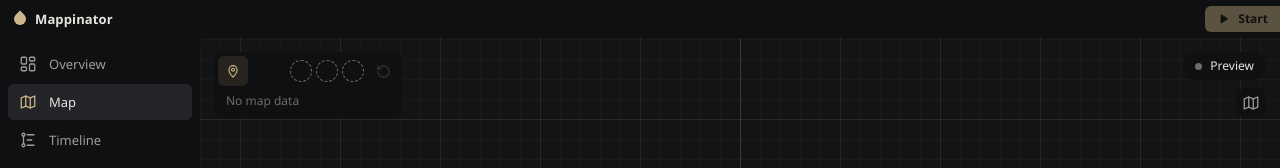
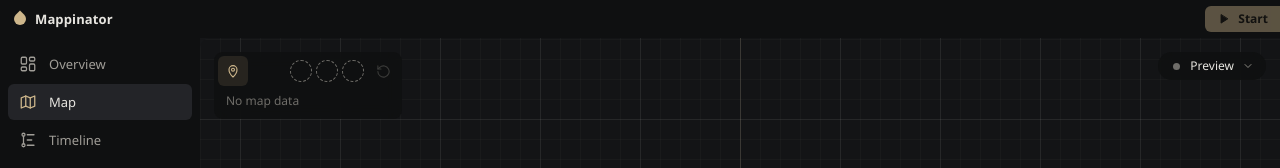
Before and after one commit to cranberriez/tarkov-mappinator, a React (Vite) app: page / in a window 1280 px wide. Shown: the top 168 px of the page. Built offline with nearby package versions, Linux system fonts and the light colour scheme.

Commit message:
feat: map switcher updates, live map notif & changes

```diff
--- a/src/components/Icons.tsx
+++ b/src/components/Icons.tsx
@@ -25,6 +25,7 @@ export const WindowMaximize = () => <svg width="10" height="10" viewBox="0 0 10
 export const WindowClose = () => <svg width="10" height="10" viewBox="0 0 10 10" aria-hidden="true"><path d="M0 0l10 10M10 0 0 10" stroke="currentColor" /></svg>;
 export const PinIcon = () => <Icon size={16}><path d="M12 21s-6-5.6-6-11a6 6 0 0 1 12 0c0 5.4-6 11-6 11z" /><circle cx="12" cy="10" r="2.2" /></Icon>;
 export const CaretIcon = () => <Icon size={12}><path d="m6 9 6 6 6-6" /></Icon>;
+export const SwitchIcon = () => <Icon size={12}><path d="M4 8h15l-4-4M20 16H5l4 4" /></Icon>;
 export const ResetIcon = () => <Icon size={15}><path d="M3 12a9 9 0 1 0 3-6.7L3 8" /><path d="M3 3v5h5" /></Icon>;
 export const TerrainIcon = () => <Icon size={16}><path d="m2.5 19 6-9 4 5.5 2.5-3.5 6.5 7z" /><circle cx="16.5" cy="6.5" r="2" /></Icon>;
 export const ExpandIcon = () => <Icon size={14}><path d="M14 4h6v6M10 20H4v-6M20 4l-7 7M4 20l7-7" /></Icon>;
--- a/src/components/MapSwitcher.tsx
+++ b/src/components/MapSwitcher.tsx
@@ -1,22 +1,48 @@
 import { useState } from "react";
-import { MapIcon } from "./Icons";
+import { CaretIcon, SwitchIcon } from "./Icons";
 
 export type MapOption = { key: string; label: string };
+/** What the dot says: the shown map is the live raid ("live"), a raid is live elsewhere ("elsewhere"), nothing is live ("idle") or the app is disconnected ("offline"). */
+export type MapState = "live" | "elsewhere" | "idle" | "offline";
 
 /**
- * Inset square button that opens a list of maps to browse. Picking one shows it in the map view until
- * the view goes back to following the raid.
+ * Top right pill showing the map being viewed, with a dropdown list of maps to browse. Picking one shows it
+ * in the map view until the view goes back to following the raid. While a raid is live elsewhere, the dot
+ * and name turn into a button that jumps back to it.
  */
-export function MapSwitcher({ maps, current, onSelect }: {
+export function MapSwitcher({ maps, current, label, floor, state, liveName, onSelect, onSwitch }: {
   maps: MapOption[];
   /** Key of the map being shown. */
   current: string | null;
+  /** Name of the map being shown, or a placeholder. */
+  label: string;
+  /** Name of the floor being shown, if any. */
+  floor?: string;
+  state: MapState;
+  /** Name of the live raid's map, for the switch button. */
+  liveName?: string | null;
   onSelect: (key: string) => void;
+  /** Go to the live raid's map. */
+  onSwitch: () => void;
 }) {
   const [open, setOpen] = useState(false);
-  return <div className="map-switch">
-    <button type="button" className={`map-switch-button ${open ? "active" : ""}`} aria-expanded={open}
-      title={open ? "Hide maps" : "Browse maps"} onClick={() => setOpen(!open)}><MapIcon /></button>
+  const toggle = () => setOpen(!open);
+  const caret = <span className="map-caret"><CaretIcon /></span>;
+  const dot = <span className={`dot ${state === "elsewhere" ? "pulse warn" : state === "live" ? "ok" : state === "offline" ? "bad" : ""}`} />;
+  const text = <>{label}{floor && <span className="faint">{floor}</span>}</>;
+  return <div className={`map-switch ${open ? "open" : ""}`}>
+    <div className="map-chip">
+      {state === "elsewhere" ? <>
+        <button type="button" className="map-chip-part map-chip-jump" title={`Switch to ${liveName ?? "live map"}`} onClick={onSwitch}>
+          <span className="map-chip-mark">{dot}<SwitchIcon /></span>{label}
+        </button>
+        <button type="button" className="map-chip-part" aria-expanded={open} title={open ? "Hide maps" : "Browse maps"} onClick={toggle}>
+          {floor && <span className="faint">{floor}</span>}{caret}
+        </button>
+      </> : <button type="button" className="map-chip-part" aria-expanded={open} title={open ? "Hide maps" : "Browse maps"} onClick={toggle}>
+        <span className="map-chip-mark">{dot}</span>{text}{caret}
+      </button>}
+    </div>
     {open && <div className="map-switch-list" role="listbox" aria-label="Maps">
       {maps.map((map) => <button key={map.key} type="button" role="option" aria-selected={map.key === current}
         className={`floor-row ${map.key === current ? "active" : ""}`}
--- a/src/pages/MapPage.tsx
+++ b/src/pages/MapPage.tsx
@@ -15,7 +15,7 @@ import { keys, load, save } from "../lib/persist";
 import { age, clock } from "../lib/format";
 import { useNow } from "../lib/useNow";
 import { CrosshairIcon, LayersIcon, MinusIcon, PlusIcon, SplitIcon, TerrainIcon } from "../components/Icons";
-import { MapSwitcher } from "../components/MapSwitcher";
+import { MapSwitcher, type MapState } from "../components/MapSwitcher";
 import { MapFloorPanel } from "../components/MapFloorPanel";
 import { RaidScrubber } from "../components/RaidScrubber";
 
@@ -299,6 +299,9 @@ export function MapPage({ scanner, viewing, onCloseViewing }: {
 
   const fresh = newest && !viewing ? freshness(newest.observed_at, now) : 0;
   const status = !desktop ? "preview" : connected ? "online" : "offline";
+  const shownKey = resolveGame(shownMap)?.key ?? null;
+  const liveRaid = scanner.running && live?.lifecycle === "active";
+  const mapState: MapState = status === "offline" ? "offline" : liveRaid && (viewing || shownKey !== (resolveGame(live.map)?.key ?? null)) ? "elsewhere" : liveRaid ? "live" : "idle";
 
   return <div className="map-page">
     <div ref={frame} className={`map-canvas ${calibration ? "calibrated" : ""}`} style={gridStyle}
@@ -344,8 +347,6 @@ export function MapPage({ scanner, viewing, onCloseViewing }: {
       {!newest && (onRaidMap || !calibration) && <p className={`map-empty ${calibration ? "on-map" : ""}`}>Take a screenshot in raid to place a position</p>}
     </div>
 
-    <MapSwitcher maps={mapOptions} current={resolveGame(shownMap)?.key ?? null} onSelect={chooseMap} />
-
     <div className="map-left">
       <MapLayersPanel filters={filters} defaults={defaultFilters(role)} counts={counts} open={layersOpen} onOpen={setLayersOpen}
         onChange={(next) => setStoredFilters((current) => ({ ...current, [role]: next }))} />
@@ -380,11 +381,9 @@ export function MapPage({ scanner, viewing, onCloseViewing }: {
       </div>
     </div>
 
-    <div className={`map-chip ${status}`}>
-      <span className="dot" />
-      {mapName(shownMap) ?? (status === "online" ? "No map" : status === "offline" ? "Disconnected" : "Preview")}
-      {floor && <span className="faint">{floor.name}</span>}
-    </div>
+    <MapSwitcher maps={mapOptions} current={shownKey} label={mapName(shownMap) ?? (status === "online" ? "No map" : status === "offline" ? "Disconnected" : "Preview")}
+      floor={floor?.name} state={mapState} liveName={mapName(live?.map)} onSelect={chooseMap}
+      onSwitch={() => { if (viewing) onCloseViewing(); setFollow(true); }} />
 
   </div>;
 }
--- a/src/styles.css
+++ b/src/styles.css
@@ -335,13 +335,19 @@ input:disabled { opacity: .55; }
   opacity: 0; animation: ping 2.2s ease-out infinite; animation-play-state: running; }
 @keyframes ping { 0% { transform: scale(.7); opacity: calc(var(--fresh) * .8); } 100% { transform: scale(2.1); opacity: 0; } }
 
-.map-chip { position: absolute; top: 14px; right: 14px; display: flex; align-items: center; gap: 8px; height: 28px; padding: 0 12px;
-  border-radius: 14px; background: rgb(15 16 17 / 82%); backdrop-filter: blur(8px); font-size: 12px; font-weight: 500; }
-.map-switch { position: absolute; top: 50px; right: 14px; z-index: 3; display: flex; flex-direction: column; align-items: flex-end; gap: 6px; }
-.map-switch-button { width: 30px; height: 30px; display: grid; place-items: center; border-radius: 9px; color: var(--muted);
-  background: rgb(15 16 17 / 82%); backdrop-filter: blur(8px); }
-.map-switch-button:hover { color: var(--text); }
-.map-switch-button.active { color: var(--accent); }
+.map-switch { position: absolute; top: 14px; right: 14px; z-index: 3; display: flex; flex-direction: column; align-items: flex-end; gap: 6px; }
+.map-chip { display: flex; align-items: center; height: 28px; border-radius: 14px; background: rgb(15 16 17 / 82%); backdrop-filter: blur(8px);
+  font-size: 12px; font-weight: 500; }
+.map-chip-part { display: flex; align-items: center; gap: 8px; height: 100%; padding: 0 12px; border-radius: 14px; font: inherit; color: inherit; }
+.map-chip-part:hover { color: var(--text); }
+.map-chip-jump { padding-right: 4px; }
+.map-chip-jump + .map-chip-part { padding-left: 4px; }
+.map-chip-mark { position: relative; display: grid; place-items: center; width: 12px; height: 12px; }
+.map-chip-mark svg { display: none; color: var(--warn); }
+.map-chip-jump:hover .map-chip-mark svg { display: block; }
+.map-chip-jump:hover .map-chip-mark .dot { display: none; }
+.map-caret { display: grid; color: var(--muted); }
+.map-switch.open .map-caret { color: var(--accent); }
 .map-switch-list { display: flex; flex-direction: column; gap: 2px; padding: 4px; min-width: 150px;
   border-radius: 9px; background: rgb(15 16 17 / 82%); backdrop-filter: blur(8px); }
 /* Left column: layers panel at the top, floor picker and toolbar at the bottom; the panels shrink before overlapping. */
```
